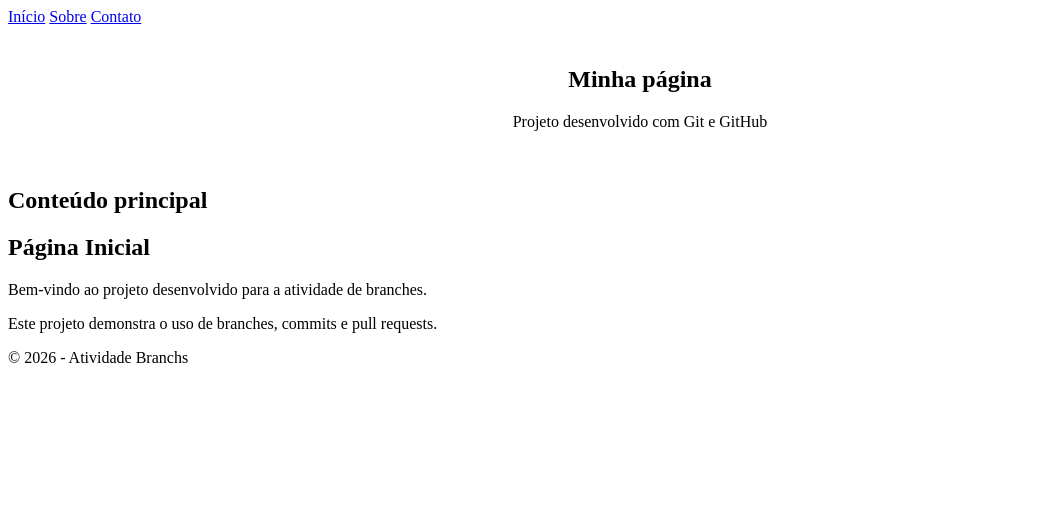
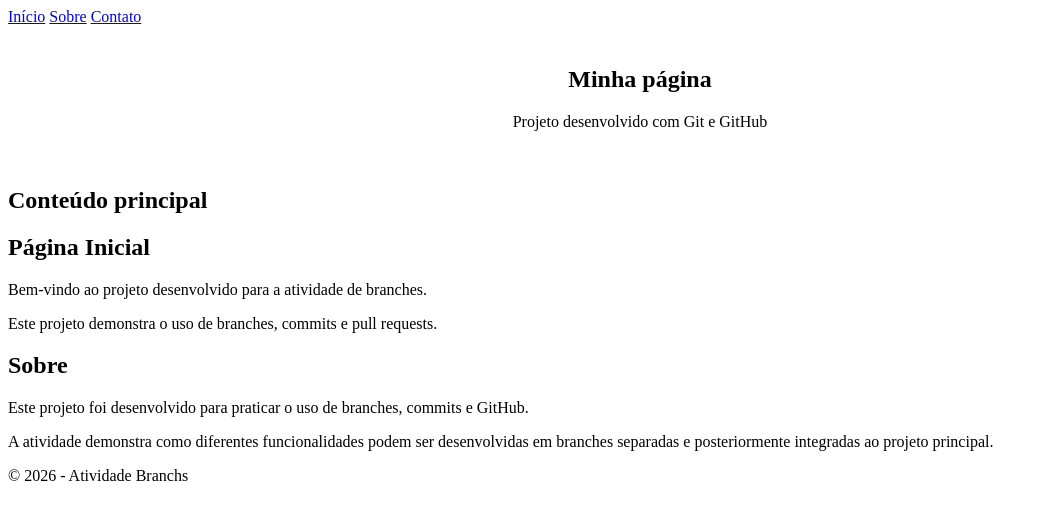
Before and after one commit to marjoriesantos-netizen/atividade-branchs, a plain HTML site: page index.html in a window 1280 px wide. Shown: the whole page, without its empty margins (0-1043 px from the left). Drawn offline with Linux system fonts and the light colour scheme.

Commit message:
Adiciona seção Sobre

```diff
--- a/index.html
+++ b/index.html
@@ -26,6 +26,11 @@
     <p>Bem-vindo ao projeto desenvolvido para a atividade de branches.</p>
     <p>Este projeto demonstra o uso de branches, commits e pull requests.</p>
 </main>
+<section id="sobre">
+    <h2>Sobre</h2>
+    <p>Este projeto foi desenvolvido para praticar o uso de branches, commits e GitHub.</p>
+    <p>A atividade demonstra como diferentes funcionalidades podem ser desenvolvidas em branches separadas e posteriormente integradas ao projeto principal.</p>
+</section>
 </nav>
 <footer>
     <p>© 2026 - Atividade Branchs</p>
```
